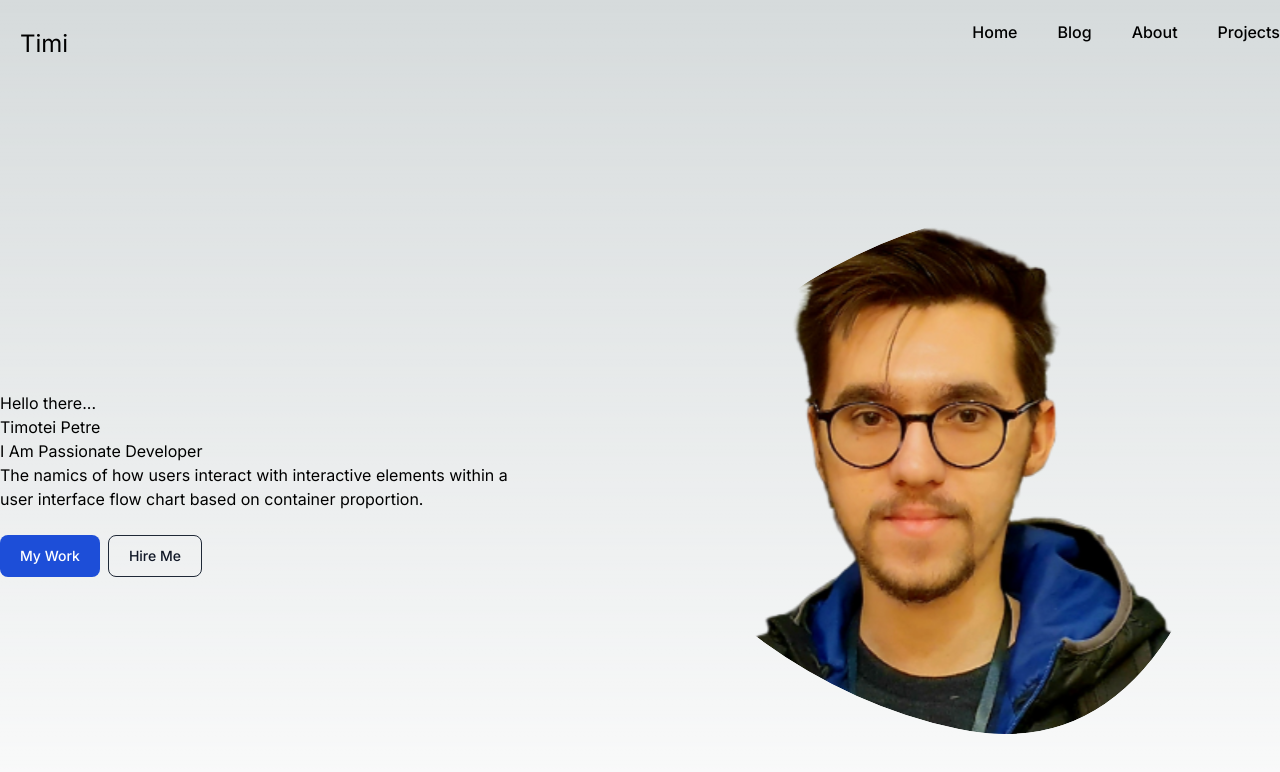
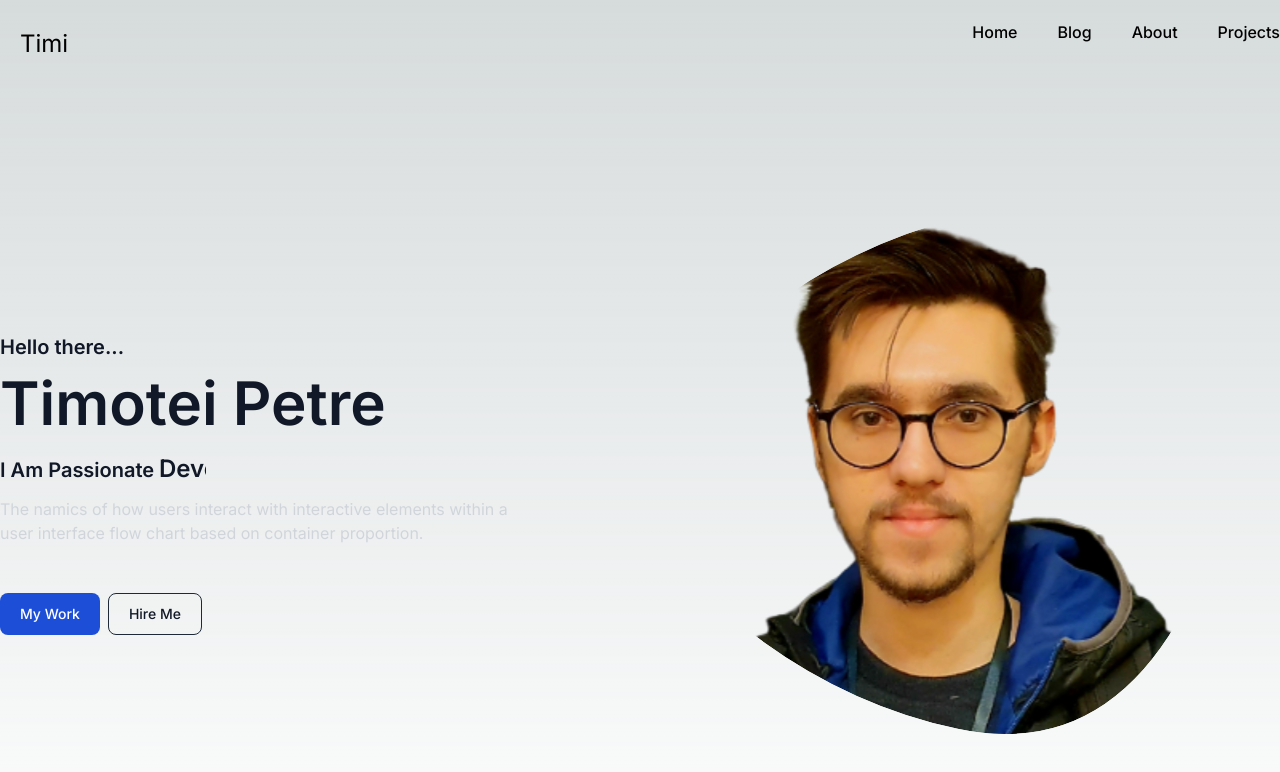
Before and after one commit to timi-petre/amicus-portfolio, a Next.js app: page / in a window 1280 px wide. Shown: the top 772 px of the page. Built offline with nearby package versions, Linux system fonts and the light colour scheme.

Commit message:
text fonts modified

```diff
--- a/app/page.tsx
+++ b/app/page.tsx
@@ -1,7 +1,7 @@
 import style from './styles/components/Home.module.css';
 
 export default function Home() {
-	let shortDescription = `I Am Passionate Developer`;
+	let shortDescription = `I Am Passionate `;
 	let longDescription =
 		'The namics of how users interact with interactive elements within a user interface flow chart based on container proportion.';
 	let intro = 'Hello there...';
@@ -10,22 +10,30 @@ export default function Home() {
 	return (
 		<>
 			<div className="flex justify-around">
-				<div className="flex flex-col justify-center">
-					<p>{intro}</p>
-					<h1>{fullName}</h1>
-					<p>{shortDescription}</p>
-					<p>{longDescription}</p>
+				<div className="flex flex-col justify-center gap-3">
+					<p className="text-xl font-semibold text-gray-900 dark:text-white">{intro}</p>
+					<h1 className="text-6xl font-semibold text-gray-900 dark:text-white">{fullName}</h1>
+					<p className="text-xl font-semibold text-gray-900 dark:text-white">
+						{shortDescription}
+						<br className="block md:hidden" />
+						<span
+							className={`inline-flex h-10 pt-2 overflow-x-hidden animate-type group-hover:animate-type-reverse whitespace-nowrap text-brand-accent text-2xl ${style.will_change_transform}`}
+						>
+							Developer
+						</span>
+					</p>
+					<p className=" text-gray-300 dark:text-gray-400">{longDescription}</p>
 					<br />
 					<div className="flex">
 						<button
 							type="button"
-							className="text-white bg-blue-700 hover:bg-blue-800 focus:ring-4 focus:ring-blue-300 font-medium rounded-lg text-sm px-5 py-2.5 mr-2 mb-2 dark:bg-blue-600 dark:hover:bg-blue-700 focus:outline-none dark:focus:ring-blue-800 ease-in duration-300"
+							className="text-white bg-blue-700 hover:bg-blue-800 focus:ring-4 focus:ring-blue-300 font-medium rounded-lg text-sm px-5 py-2.5 mr-2 mb-2 dark:bg-blue-600 dark:hover:bg-blue-700 focus:outline-none dark:focus:ring-blue-800 ease-in duration-200"
 						>
 							My Work
 						</button>
 						<button
 							type="button"
-							className="text-gray-900 hover:text-white border border-gray-800 hover:bg-gray-900 focus:ring-4 focus:outline-none focus:ring-gray-300 font-medium rounded-lg text-sm px-5 py-2.5 text-center mr-2 mb-2 dark:border-gray-600 dark:text-gray-400 dark:hover:text-black dark:hover:bg-gray-100 dark:focus:ring-gray-800 ease-in duration-300"
+							className="text-gray-900 hover:text-white border border-gray-800 hover:bg-gray-900 focus:ring-4 focus:outline-none focus:ring-gray-300 font-medium rounded-lg text-sm px-5 py-2.5 text-center mr-2 mb-2 dark:border-gray-600 dark:text-gray-400 dark:hover:text-black dark:hover:bg-gray-100 dark:focus:ring-gray-800 ease-in duration-200"
 						>
 							Hire Me
 						</button>
--- a/app/styles/components/Home.module.css
+++ b/app/styles/components/Home.module.css
@@ -25,4 +25,8 @@
 	left: 0.5em;
 }
 
+.will_change_transform {
+	will-change: transform;
+}
+
 /* Mobile */
--- a/tailwind.config.js
+++ b/tailwind.config.js
@@ -9,10 +9,27 @@ module.exports = {
 		extend: {
 			backgroundImage: {
 				'gradient-radial': 'radial-gradient(var(--tw-gradient-stops))',
-        'gradient-conic':
-          'conic-gradient(from 180deg at 50% 50%, var(--tw-gradient-stops))',
+				'gradient-conic': 'conic-gradient(from 180deg at 50% 50%, var(--tw-gradient-stops))',
+			},
+			animation: {
+				type: 'type 2.7s ease-out .8s infinite alternate both',
+			},
+			keyframes: {
+				type: {
+					'0%': { width: '0ch' },
+					'5%, 10%': { width: '1ch' },
+					'15%, 20%': { width: '2ch' },
+					'25%, 30%': { width: '3ch' },
+					'35%, 40%': { width: '4ch' },
+					'45%, 50%': { width: '5ch' },
+					'55%, 60%': { width: '6ch' },
+					'65%, 70%': { width: '7ch' },
+					'75%, 80%': { width: '8ch' },
+					'85%, 90%': { width: '9ch' },
+					'95%': { width: '10ch' },
+				},
 			},
 		},
 	},
 	plugins: [],
-}
+};
```
Lines whose indentation alone changed are shown as unchanged.
